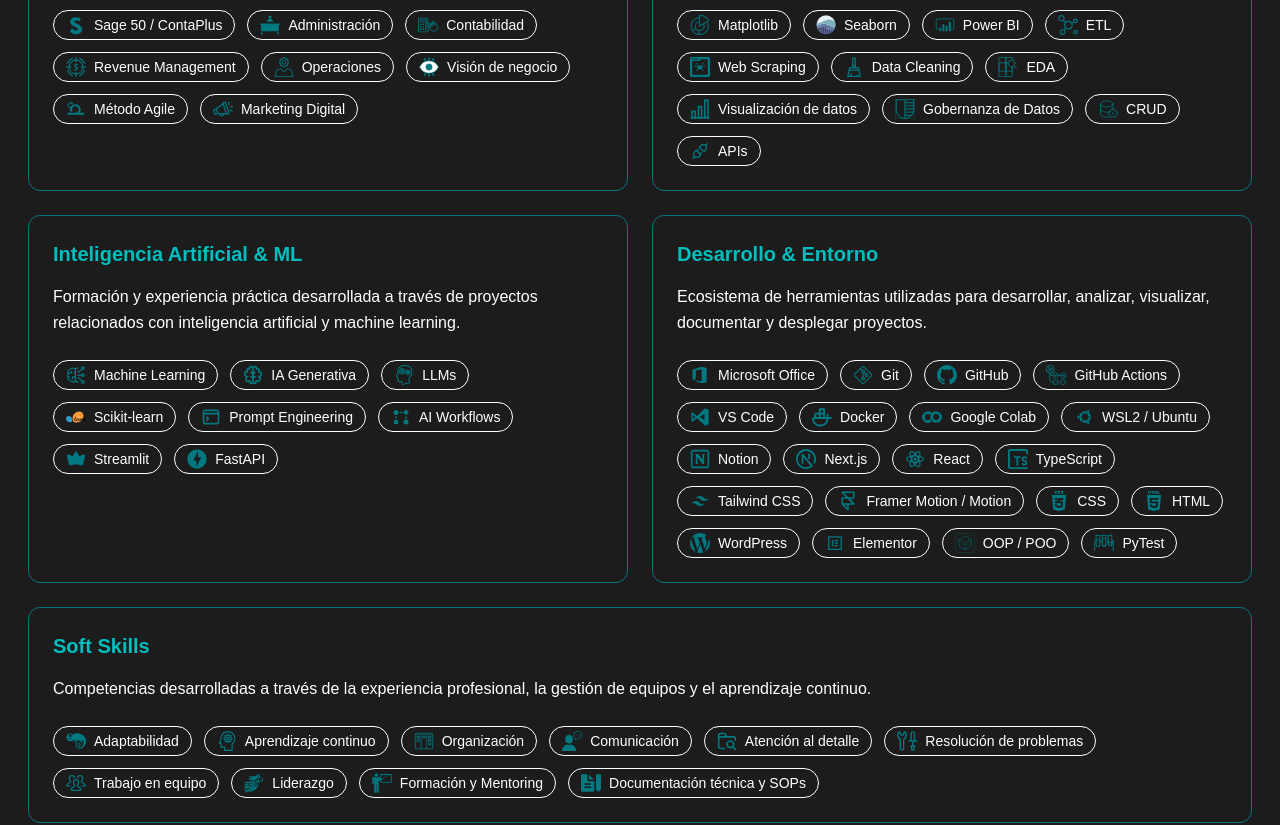
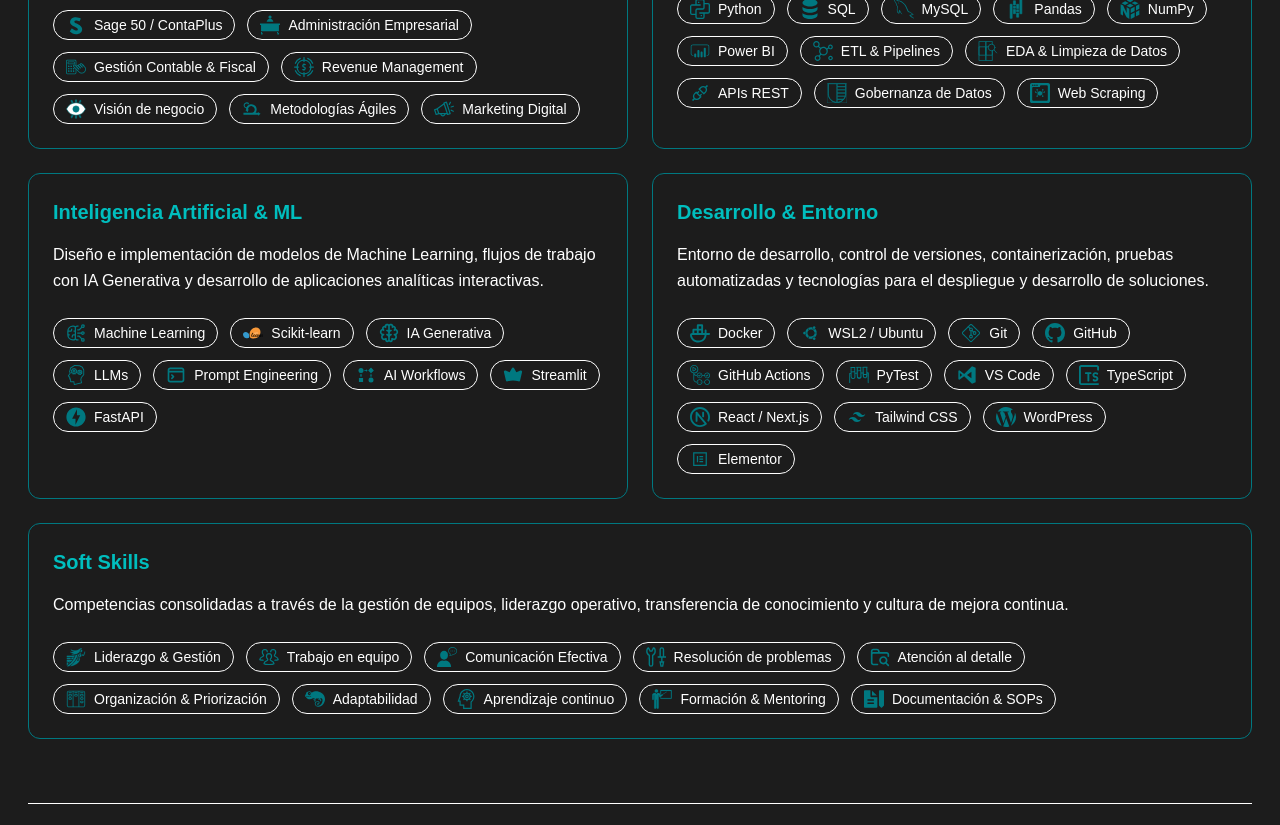
Before and after one commit to HelenDiMo/elena-diaz-beyond-the-resume, a Next.js app: page / in a window 1280 px wide. Shown: the part 2380-3205 px from the top of the page. Built offline with nearby package versions, Linux system fonts and the light colour scheme.

Commit message:
refactor(skills): refinar y profesionalizar el bloque de soft skills
- Ajusta la descripción del bloque enfocándola a liderazgo y mejora continua
- Eleva la terminología hacia competencias ejecutivas y metodológicas
- Homogeneiza el balance y la consistencia con el resto de bloques técnicos"

```diff
--- a/src/data/skills.ts
+++ b/src/data/skills.ts
@@ -2,7 +2,7 @@ export const skills = {
   business: {
     title: "Gestión & Operaciones",
     description:
-      "Experiencia profesional en administración, finanzas, contabilidad, operaciones y gestión de procesos de negocio.",
+      "Experiencia profesional en administración, gestión contable, procesos operativos, marketing digital y coordinación de negocio.",
     items: [
       {
         name: "Dynamics Business Central",
@@ -17,27 +17,27 @@ export const skills = {
         logo: "/logos/s-teal-007880.svg",
       },
       {
-        name: "Administración",
+        name: "Administración Empresarial",
         logo: "/logos/administrator-teal-007880.svg",
       },
       {
-        name: "Contabilidad",
+        name: "Gestión Contable & Fiscal",
         logo: "/logos/accountant-teal-007880.svg",
       },
       {
         name: "Revenue Management",
         logo: "/logos/revenue-management-teal-007880.svg",
       },
-      {
+      /*{ REDUNDANTE
         name: "Operaciones",
         logo: "/logos/operations-teal-007880.svg",
-      },
+      },*/
       {
         name: "Visión de negocio",
         logo: "/logos/eye-teal-007880.svg",
       },
       {
-        name: "Método Agile",
+        name: "Metodologías Ágiles",
         logo: "/logos/agile-teal-007880.svg",
       },
       {
@@ -50,7 +50,7 @@ export const skills = {
   data: {
     title: "Data & Analytics",
     description:
-      "Competencias para transformar datos en información útil mediante análisis, limpieza, visualización y herramientas de Business Intelligence.",
+      "Transformación, modelado y explotación del dato mediante análisis exploratorio, pipelines ETL, bases de datos relacionales y Business Intelligence.",
     items: [
       {
         name: "Python",
@@ -73,60 +73,67 @@ export const skills = {
         logo: "/logos/numpy-teal-007880.svg",
       },
       {
+        name: "Power BI",
+        logo: "/logos/powerbi-teal-007880.svg",
+      },
+
+      {
+        name: "ETL & Pipelines",
+        logo: "/logos/etl-teal-007880-3.svg",
+      },
+      {
+        name: "EDA & Limpieza de Datos",
+        logo: "/logos/eda-teal-007880.svg",
+      },
+      {
+        name: "APIs REST",
+        logo: "/logos/api-teal-007880-3.svg",
+      },
+      {
+        name: "Gobernanza de Datos",
+        logo: "/logos/gobernanza-datos-teal-007880.svg",
+      },
+
+      {
+        name: "Web Scraping",
+        logo: "/logos/web-scraping-teal-007880.svg",
+      },
+
+      /*{
+        name: "Data Cleaning",
+        logo: "/logos/data-cleaning-teal-007880.svg",
+      },
+      {
+        name: "Visualización de datos",
+        logo: "/logos/data-viz-teal-007880.svg",
+      },
+      {
+        name: "CRUD",
+        logo: "/logos/crud-teal-007880.svg",
+      },
+            /*{
         name: "Matplotlib",
         logo: "/logos/matplotlib-teal-007880.svg",
       },
       {
         name: "Seaborn",
         logo: "/logos/seaborn-official.svg",
-      },
-      {
-        name: "Power BI",
-        logo: "/logos/powerbi-teal-007880.svg",
-      },
-      {
-        name: "ETL",
-        logo: "/logos/etl-teal-007880-3.svg",
-      },
-      {
-        name: "Web Scraping",
-        logo: "/logos/web-scraping-teal-007880.svg",
-      },
-      {
-        name: "Data Cleaning",
-        logo: "/logos/data-cleaning-teal-007880.svg",
-      },
-      {
-        name: "EDA",
-        logo: "/logos/eda-teal-007880.svg",
-      },
-      {
-        name: "Visualización de datos",
-        logo: "/logos/data-viz-teal-007880.svg",
-      },
-      {
-        name: "Gobernanza de Datos",
-        logo: "/logos/gobernanza-datos-teal-007880.svg",
-      },
-      {
-        name: "CRUD",
-        logo: "/logos/crud-teal-007880.svg",
-      },
-      {
-        name: "APIs",
-        logo: "/logos/api-teal-007880-3.svg",
-      },
+      },*/
     ],
   },
 
   ai: {
     title: "Inteligencia Artificial & ML",
     description:
-      "Formación y experiencia práctica desarrollada a través de proyectos relacionados con inteligencia artificial y machine learning.",
+      "Diseño e implementación de modelos de Machine Learning, flujos de trabajo con IA Generativa y desarrollo de aplicaciones analíticas interactivas.",
     items: [
       {
         name: "Machine Learning",
         logo: "/logos/machine-learning-teal-007880.svg",
+      },
+      {
+        name: "Scikit-learn",
+        logo: "/logos/scikit-learn.svg",
       },
       {
         name: "IA Generativa",
@@ -136,11 +143,6 @@ export const skills = {
         name: "LLMs",
         logo: "/logos/llm-teal-007880.svg",
       },
-      {
-        name: "Scikit-learn",
-        logo: "/logos/scikit-learn.svg",
-      },
-
       {
         name: "Prompt Engineering",
         logo: "/logos/prompt-teal-007880.svg",
@@ -163,11 +165,15 @@ export const skills = {
   tools: {
     title: "Desarrollo & Entorno",
     description:
-      "Ecosistema de herramientas utilizadas para desarrollar, analizar, visualizar, documentar y desplegar proyectos.",
+      "Entorno de desarrollo, control de versiones, containerización, pruebas automatizadas y tecnologías para el despliegue y desarrollo de soluciones.",
     items: [
       {
-        name: "Microsoft Office",
-        logo: "/logos/microsoft-office-teal-007880.svg",
+        name: "Docker",
+        logo: "/logos/docker-teal-007880.svg",
+      },
+      {
+        name: "WSL2 / Ubuntu",
+        logo: "/logos/ubuntu-teal-007880.svg",
       },
       {
         name: "Git",
@@ -181,42 +187,51 @@ export const skills = {
         name: "GitHub Actions",
         logo: "/logos/githubactions-teal-007880.svg",
       },
-
+      {
+        name: "PyTest",
+        logo: "/logos/pytest-teal-007880.svg",
+      },
       {
         name: "VS Code",
         logo: "/logos/vscode-teal-007880.svg",
       },
       {
-        name: "Docker",
-        logo: "/logos/docker-teal-007880.svg",
+        name: "TypeScript",
+        logo: "/logos/ts-teal-007880.svg",
       },
+      {
+        name: "React / Next.js",
+        logo: "/logos/next-teal-007880.svg",
+      },
+      {
+        name: "Tailwind CSS",
+        logo: "/logos/tailwind-css-teal-007880.svg",
+      },
+      {
+        name: "WordPress",
+        logo: "/logos/wordpress-teal-007880.svg",
+      },
+      {
+        name: "Elementor",
+        logo: "/logos/elementor-teal-007880.svg",
+      },
+
+      /*{
+        name: "Microsoft Office",
+        logo: "/logos/microsoft-office-teal-007880.svg",
+      },
+
       {
         name: "Google Colab",
         logo: "/logos/googlecolab-teal-007880.svg",
-      },
-      {
-        name: "WSL2 / Ubuntu",
-        logo: "/logos/ubuntu-teal-007880.svg",
       },
       {
         name: "Notion",
         logo: "/logos/notion-teal-007880.svg",
       },
       {
-        name: "Next.js",
-        logo: "/logos/next-teal-007880.svg",
-      },
-      {
         name: "React",
         logo: "/logos/react-teal-007880.svg",
-      },
-      {
-        name: "TypeScript",
-        logo: "/logos/ts-teal-007880.svg",
-      },
-      {
-        name: "Tailwind CSS",
-        logo: "/logos/tailwind-css-teal-007880.svg",
       },
       {
         name: "Framer Motion / Motion",
@@ -231,29 +246,42 @@ export const skills = {
         logo: "/logos/html-teal-007880.svg",
       },
       {
-        name: "WordPress",
-        logo: "/logos/wordpress-teal-007880.svg",
-      },
-      {
-        name: "Elementor",
-        logo: "/logos/elementor-teal-007880.svg",
-      },
-      {
         name: "OOP / POO",
         logo: "/logos/opp-teal-007880.svg",
-      },
-      {
-        name: "PyTest",
-        logo: "/logos/pytest-teal-007880.svg",
-      },
+      },*/
     ],
   },
 
   softSkills: {
     title: "Soft Skills",
     description:
-      "Competencias desarrolladas a través de la experiencia profesional, la gestión de equipos y el aprendizaje continuo.",
+      "Competencias consolidadas a través de la gestión de equipos, liderazgo operativo, transferencia de conocimiento y cultura de mejora continua.",
     items: [
+      {
+        name: "Liderazgo & Gestión",
+        logo: "/logos/lead-teal-007880.svg",
+      },
+      {
+        name: "Trabajo en equipo",
+        logo: "/logos/team-teal-007880.svg",
+      },
+      {
+        name: "Comunicación Efectiva",
+        logo: "/logos/communication-teal-007880.svg",
+      },
+      {
+        name: "Resolución de problemas",
+        logo: "/logos/troubleshoot-teal-007880.svg",
+      },
+      {
+        name: "Atención al detalle",
+        logo: "/logos/attention-detail-teal-007880.svg",
+      },
+      {
+        name: "Organización & Priorización",
+        logo: "/logos/organizacion-teal-007880.svg",
+      },
+
       {
         name: "Adaptabilidad",
         logo: "/logos/adapt-teal-007880-3.svg",
@@ -263,35 +291,11 @@ export const skills = {
         logo: "/logos/learning-brain-teal-007880-2.svg",
       },
       {
-        name: "Organización",
-        logo: "/logos/organizacion-teal-007880.svg",
-      },
-      {
-        name: "Comunicación",
-        logo: "/logos/communication-teal-007880.svg",
-      },
-      {
-        name: "Atención al detalle",
-        logo: "/logos/attention-detail-teal-007880.svg",
-      },
-      {
-        name: "Resolución de problemas",
-        logo: "/logos/troubleshoot-teal-007880.svg",
-      },
-      {
-        name: "Trabajo en equipo",
-        logo: "/logos/team-teal-007880.svg",
-      },
-      {
-        name: "Liderazgo",
-        logo: "/logos/lead-teal-007880.svg",
-      },
-      {
-        name: "Formación y Mentoring",
+        name: "Formación & Mentoring",
         logo: "/logos/teach-teal-007880.svg",
       },
       {
-        name: "Documentación técnica y SOPs",
+        name: "Documentación & SOPs",
         logo: "/logos/sops-teal-007880.svg",
       },
     ],
```
